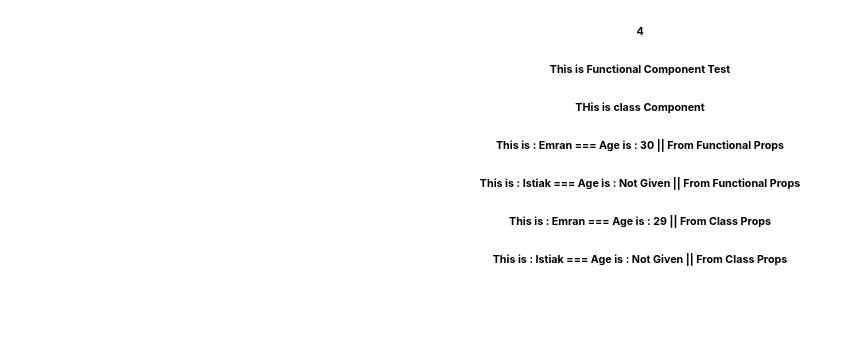
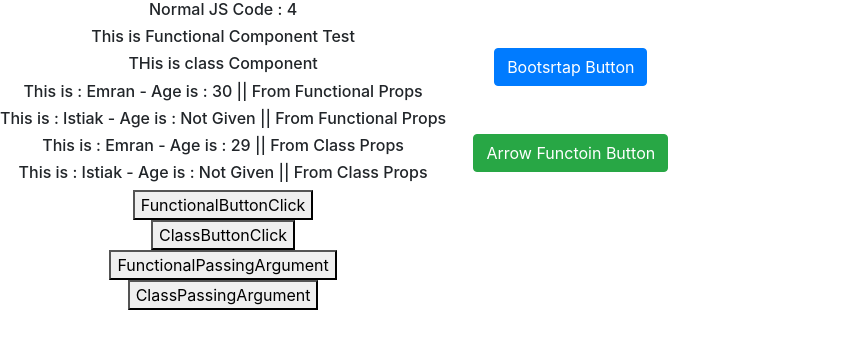
Before and after one commit to emranhos1/BASIC-REACT-COMP, a React (Create React App) app: page / in a window 1280 px wide. Shown: the top 348 px of the page, without its empty margins (0-859 px from the left). Built offline with nearby package versions, Linux system fonts and the light colour scheme.

Commit message:
add Arrow Function, bootstrap button, class & functional button click, props

```diff
--- a/package.json
+++ b/package.json
@@ -6,6 +6,7 @@
     "@testing-library/jest-dom": "^5.11.9",
     "@testing-library/react": "^11.2.3",
     "@testing-library/user-event": "^12.6.0",
+    "bootstrap": "^4.6.0",
     "react": "^17.0.1",
     "react-dom": "^17.0.1",
     "react-scripts": "4.0.1",
--- a/src/App.js
+++ b/src/App.js
@@ -1,16 +1,23 @@
-import logo from './logo.svg';
 import './App.css';
+import "bootstrap/dist/css/bootstrap.min.css";
 import NormalJSCode from './Components/normalJSCode/NormalJSCode';
 import FunctionalComponent from "./Components/compFunction/FunctionalComponent";
 import ClassComponent from "./Components/compClass/ClassComponent";
 import FunctionalProps from "./Components/props/FunctionalProps";
 import ClassProps from "./Components/props/ClassProps";
+import FunctionalButtonClick from "./Components/button/FunctionButtonClick";
+import ClassButtonClick from "./Components/button/ClassButtonClick";
+import FunctionalPassingArgument from "./Components/button/FunctionPassingArgument";
+import ClassPassingArgument from "./Components/button/ClassPassingArgument";
+import BootstrapButton from "./Components/button/BootstrapButton";
+import ArrowFunction from './Components/ArrowFunction/ArrowFunction';
 
 function App() {
     return (
         <div className="App">
-            <div>
+            <div style={{float:'left'}}>
                 <NormalJSCode></NormalJSCode>
+
                 <FunctionalComponent></FunctionalComponent>
                 <ClassComponent></ClassComponent>
 
@@ -20,6 +27,15 @@ function App() {
                 <ClassProps name="Emran" age="29"></ClassProps>
                 <ClassProps name="Istiak"></ClassProps>
 
+                <FunctionalButtonClick></FunctionalButtonClick>
+                <ClassButtonClick></ClassButtonClick>
+
+                <FunctionalPassingArgument value="Argument pass from Function Button"></FunctionalPassingArgument>
+                <ClassPassingArgument value="Argument pass from Class Button"></ClassPassingArgument>
+            </div>
+            <div style={{float:'left'}}>
+                <BootstrapButton value="Bootstrap button Clicked"></BootstrapButton>
+                <ArrowFunction msg="Arrived from Arrow Function"></ArrowFunction>
             </div>
         </div>
   );
--- /dev/null
+++ b/src/Components/ArrowFunction/ArrowFunction.js
@@ -0,0 +1,19 @@
+import React from "react";
+
+// function ArrowFunction() {
+//     return(
+//         <button>Regular Functoin Button</button>
+//     );
+// }
+
+const ArrowAlert=(msg)=>{
+    alert("msg : " + msg)
+}
+
+const ArrowFunction=(props)=>{
+    return(
+        <button className="btn btn-success" onClick={ArrowAlert.bind(this, props.msg)}>Arrow Functoin Button</button>
+    )
+}
+
+export default ArrowFunction
--- /dev/null
+++ b/src/Components/button/BootstrapButton.js
@@ -0,0 +1,18 @@
+import { React } from "react";
+
+function BootstrapButton(props){
+
+    function btnClicked(params) {
+        alert("Functional Button Clicked and " + params);
+    }
+
+    return(
+        <div>
+            {/* First need to add bootstrap in project for that run 'npm install --save bootstrap' and then import. */}
+            {/* bootstrap is import in App.js for that bootstrap can use anywhere in this App */}
+            <button className="btn btn-primary m-5" onClick={btnClicked.bind(this, props.value)}>Bootsrtap Button</button>
+        </div>
+    );
+}
+
+export default BootstrapButton
--- /dev/null
+++ b/src/Components/button/ClassButtonClick.js
@@ -0,0 +1,22 @@
+import React, { Component } from "react";
+
+class ClassButtonClick extends Component {
+
+    btnClicked(){
+        alert("Class Button Clicked")
+    }
+
+    render(){
+        return(
+            <dev>
+                {/* For Class component it must called with 'this' keyword */}
+                <button onClick={this.btnClicked}>ClassButtonClick</button>
+
+                {/* if function called with '()' this, function will called before page load */}
+                {/* <button onClick={this.btnClicked()}>ClassButtonClick</button>  */}
+            </dev>
+        )
+    }
+}
+
+export default ClassButtonClick
--- /dev/null
+++ b/src/Components/button/ClassPassingArgument.js
@@ -0,0 +1,18 @@
+import React, { Component } from "react";
+
+class ClassPassingArgument extends Component {
+
+    btnClicked(params){
+        alert("Class Button Clicked and " + params)
+    }
+
+    render(){
+        return(
+            <dev>
+                <button onClick={this.btnClicked.bind(this, this.props.value)}>ClassPassingArgument</button>
+            </dev>
+        )
+    }
+}
+
+export default ClassPassingArgument
--- /dev/null
+++ b/src/Components/button/FunctionButtonClick.js
@@ -0,0 +1,19 @@
+import { React } from "react";
+
+function FunctionalButtonClick(){
+
+    function btnClicked(params) {
+        alert("Functional Button Clicked");
+    }
+
+    return(
+        <div>
+            <button onClick={btnClicked}>FunctionalButtonClick</button>
+
+            {/* if function called with '()' this, function will called before page load */}
+            {/* <button onClick={this.btnClicked()}>ClassButtonClick</button>  */}
+        </div>
+    );
+}
+
+export default FunctionalButtonClick
--- /dev/null
+++ b/src/Components/button/FunctionPassingArgument.js
@@ -0,0 +1,19 @@
+import { React } from "react";
+
+function FunctionalPassingArgument(props){
+
+    function btnClicked(params) {
+        alert("Functional Button Clicked and " + params);
+    }
+
+    return(
+        <div>
+            <button onClick={btnClicked.bind(this, props.value)}>FunctionalPassingArgument</button>
+
+            {/* if function called with '()' this, function will called before page load */}
+            {/* <button onClick={this.btnClicked()}>ClassButtonClick</button>  */}
+        </div>
+    );
+}
+
+export default FunctionalPassingArgument
--- a/src/Components/normalJSCode/NormalJSCode.js
+++ b/src/Components/normalJSCode/NormalJSCode.js
@@ -3,7 +3,7 @@ import { React } from "react";
 function NormalJSCode(){
     return(
         <div>
-            <h6>{ 2 + 2 }</h6>
+            <h6>Normal JS Code : { 2 + 2 }</h6>
         </div>
     );
 }
--- a/src/Components/props/ClassProps.js
+++ b/src/Components/props/ClassProps.js
@@ -4,7 +4,7 @@ class ClassProps extends Component {
     render(){
         return(
             <dev>
-                <h6> This is : {this.props.name} === Age is : {this.props.age == null || "" ? "Not Given" : this.props.age} || From Class Props</h6>
+                <h6> This is : {this.props.name} - Age is : {this.props.age == null || "" ? "Not Given" : this.props.age} || From Class Props</h6>
             </dev>
         )
     }
--- a/src/Components/props/FunctionalProps.js
+++ b/src/Components/props/FunctionalProps.js
@@ -3,7 +3,7 @@ import { React } from "react";
 function FunctionalProps(props){
     return(
         <div>
-            <h6> This is : {props.name} === Age is : {props.age == null || "" ? "Not Given" : props.age} || From Functional Props</h6>
+            <h6> This is : {props.name} - Age is : {props.age == null || "" ? "Not Given" : props.age} || From Functional Props</h6>
         </div>
     );
 }
```
Also changed, not shown: 2 other files (tests, documents, lock files or other folders).
